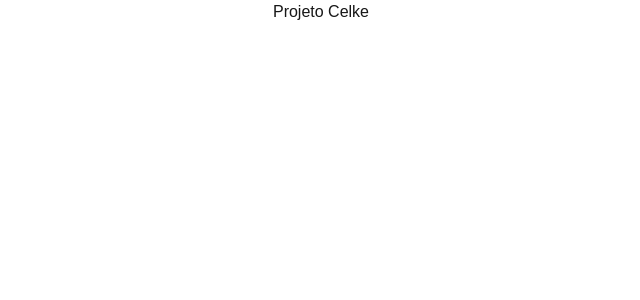
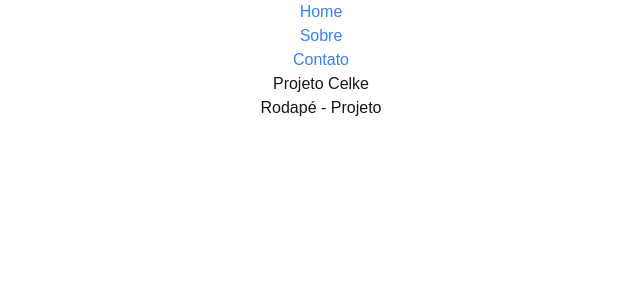
Before and after one commit to HumbertoFox/curso-celke-laravel, a Next.js app: page / in a window 1280 px wide. Shown: the top 300 px of the page, without its empty margins (319-959 px from the left). Built offline with nearby package versions, Linux system fonts and the light colour scheme.

Commit message:
Add page Menu e Footer

```diff
--- a/src/app/about/page.js
+++ b/src/app/about/page.js
@@ -1,7 +1,14 @@
+import Footer from "../components/Footer";
+import Menu from "../components/Menu";
+
 const About = () => {
     return (
         <div className="text-center">
+            <Menu />
+
             Sobre o Projeto
+
+            <Footer />
         </div>
     );
 }
--- /dev/null
+++ b/src/app/components/Footer/index.js
@@ -0,0 +1,9 @@
+function Footer() {
+    return (
+        <footer>
+            <p>Rodapé - Projeto</p>
+        </footer>
+    );
+}
+
+export default Footer;
--- /dev/null
+++ b/src/app/components/Menu/index.js
@@ -0,0 +1,23 @@
+import Link from "next/link";
+
+function Menu () {
+    return (
+        <nav>
+            <ul>
+                <li>
+                    <Link href="/" className="text-blue-500">Home</Link>
+                </li>
+
+                <li>
+                    <Link href="/about" className="text-blue-500">Sobre</Link>
+                </li>
+
+                <li>
+                    <Link href="/contact" className="text-blue-500">Contato</Link>
+                </li>
+            </ul>
+        </nav>
+    );
+}
+
+export default Menu;
--- a/src/app/contact/page.js
+++ b/src/app/contact/page.js
@@ -1,7 +1,14 @@
+import Footer from "../components/Footer";
+import Menu from "../components/Menu";
+
 const Contact = () => {
     return (
         <div className="text-center">
+            <Menu />
+
             Contato para o Projeto
+
+            <Footer />
         </div>
     );
 }
--- a/src/app/page.js
+++ b/src/app/page.js
@@ -1,7 +1,14 @@
+import Footer from "./components/Footer";
+import Menu from "./components/Menu";
+
 function Home() {
   return (
     <div className="text-center">
+      <Menu />
+
       Projeto Celke
+
+      <Footer />
     </div>
   );
 }
```
